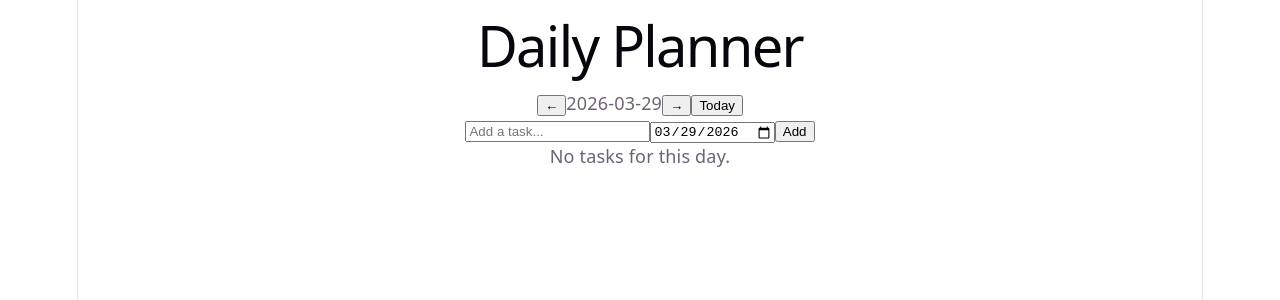
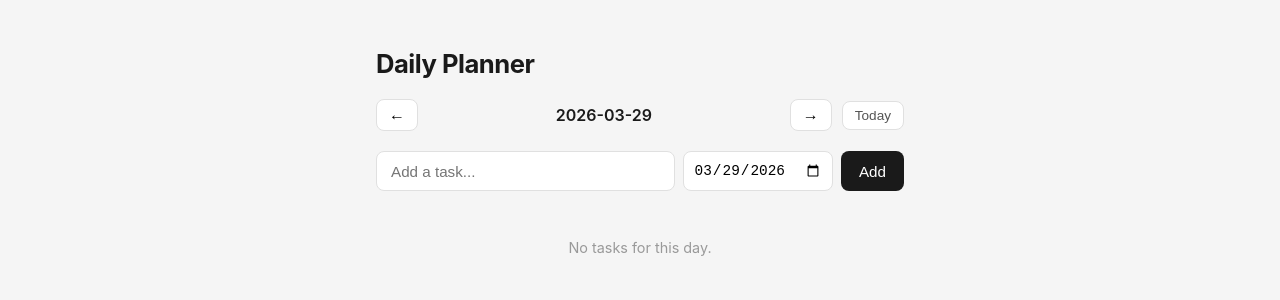
Before and after one commit to SKYDARTIST/daily-planner, a React (Vite) app: page / in a window 1280 px wide. Shown: the top 300 px of the page. Built offline with nearby package versions, Linux system fonts and the light colour scheme.

Commit message:
style: add clean minimal UI styles

```diff
--- a/src/App.css
+++ b/src/App.css
@@ -1,184 +1,155 @@
-.counter {
-  font-size: 16px;
-  padding: 5px 10px;
-  border-radius: 5px;
-  color: var(--accent);
-  background: var(--accent-bg);
-  border: 2px solid transparent;
-  transition: border-color 0.3s;
-  margin-bottom: 24px;
-
-  &:hover {
-    border-color: var(--accent-border);
-  }
-  &:focus-visible {
-    outline: 2px solid var(--accent);
-    outline-offset: 2px;
-  }
+.app {
+  max-width: 560px;
+  margin: 48px auto;
+  padding: 0 16px;
 }
 
-.hero {
-  position: relative;
-
-  .base,
-  .framework,
-  .vite {
-    inset-inline: 0;
-    margin: 0 auto;
+.app-title {
+  font-size: 1.6rem;
+  font-weight: 700;
+  margin-bottom: 20px;
+  letter-spacing: -0.5px;
 }
 
-  .base {
-    width: 170px;
-    position: relative;
-    z-index: 0;
+/* Date navigation */
+.date-nav {
+  display: flex;
+  align-items: center;
+  gap: 10px;
+  margin-bottom: 20px;
 }
 
-  .framework,
-  .vite {
-    position: absolute;
+.date-nav button {
+  background: #fff;
+  border: 1px solid #e0e0e0;
+  border-radius: 8px;
+  padding: 6px 12px;
+  cursor: pointer;
+  font-size: 1rem;
+  transition: background 0.15s;
 }
 
-  .framework {
-    z-index: 1;
-    top: 34px;
-    height: 28px;
-    transform: perspective(2000px) rotateZ(300deg) rotateX(44deg) rotateY(39deg)
-      scale(1.4);
+.date-nav button:hover {
+  background: #f0f0f0;
 }
 
-  .vite {
-    z-index: 0;
-    top: 107px;
-    height: 26px;
-    width: auto;
-    transform: perspective(2000px) rotateZ(300deg) rotateX(40deg) rotateY(39deg)
-      scale(0.8);
-  }
+.date-display {
+  font-weight: 600;
+  font-size: 1rem;
+  flex: 1;
+  text-align: center;
 }
 
-#center {
+.today-btn {
+  font-size: 0.85rem !important;
+  color: #555;
+}
+
+/* Task form */
+.task-form {
+  display: flex;
+  gap: 8px;
+  margin-bottom: 16px;
+}
+
+.task-input {
+  flex: 1;
+  padding: 10px 14px;
+  border: 1px solid #e0e0e0;
+  border-radius: 8px;
+  font-size: 0.95rem;
+  outline: none;
+  background: #fff;
+  transition: border-color 0.15s;
+}
+
+.task-input:focus {
+  border-color: #888;
+}
+
+.date-input {
+  padding: 10px 10px;
+  border: 1px solid #e0e0e0;
+  border-radius: 8px;
+  font-size: 0.9rem;
+  outline: none;
+  background: #fff;
+  cursor: pointer;
+}
+
+.task-form button[type="submit"] {
+  padding: 10px 18px;
+  background: #1a1a1a;
+  color: #fff;
+  border: none;
+  border-radius: 8px;
+  font-size: 0.95rem;
+  cursor: pointer;
+  transition: background 0.15s;
+}
+
+.task-form button[type="submit"]:hover {
+  background: #333;
+}
+
+/* Task list */
+.task-list {
   display: flex;
   flex-direction: column;
-  gap: 25px;
-  place-content: center;
-  place-items: center;
-  flex-grow: 1;
-
-  @media (max-width: 1024px) {
-    padding: 32px 20px 24px;
-    gap: 18px;
-  }
+  gap: 8px;
 }
 
-#next-steps {
-  display: flex;
-  border-top: 1px solid var(--border);
-  text-align: left;
-
-  & > div {
-    flex: 1 1 0;
-    padding: 32px;
-    @media (max-width: 1024px) {
-      padding: 24px 20px;
-    }
+.empty-state {
+  color: #999;
+  font-size: 0.9rem;
+  text-align: center;
+  padding: 32px 0;
 }
 
-  .icon {
-    margin-bottom: 16px;
-    width: 22px;
-    height: 22px;
+/* Task item */
+.task-item {
+  display: flex;
+  align-items: center;
+  gap: 12px;
+  background: #fff;
+  border: 1px solid #e0e0e0;
+  border-radius: 10px;
+  padding: 12px 14px;
+  transition: opacity 0.15s;
 }
 
-  @media (max-width: 1024px) {
-    flex-direction: column;
-    text-align: center;
-  }
+.task-item input[type="checkbox"] {
+  width: 18px;
+  height: 18px;
+  cursor: pointer;
+  accent-color: #1a1a1a;
+  flex-shrink: 0;
 }
 
-#docs {
-  border-right: 1px solid var(--border);
-
-  @media (max-width: 1024px) {
-    border-right: none;
-    border-bottom: 1px solid var(--border);
-  }
+.task-title {
+  flex: 1;
+  font-size: 0.95rem;
 }
 
-#next-steps ul {
-  list-style: none;
-  padding: 0;
-  display: flex;
-  gap: 8px;
-  margin: 32px 0 0;
-
-  .logo {
-    height: 18px;
+.task-item.done {
+  opacity: 0.5;
 }
 
-  a {
-    color: var(--text-h);
-    font-size: 16px;
-    border-radius: 6px;
-    background: var(--social-bg);
-    display: flex;
-    padding: 6px 12px;
-    align-items: center;
-    gap: 8px;
-    text-decoration: none;
-    transition: box-shadow 0.3s;
-
-    &:hover {
-      box-shadow: var(--shadow);
-    }
-    .button-icon {
-      height: 18px;
-      width: 18px;
-    }
+.task-item.done .task-title {
+  text-decoration: line-through;
 }
 
-  @media (max-width: 1024px) {
-    margin-top: 20px;
-    flex-wrap: wrap;
-    justify-content: center;
-
-    li {
-      flex: 1 1 calc(50% - 8px);
+.delete-btn {
+  background: none;
+  border: none;
+  color: #bbb;
+  font-size: 1.2rem;
+  cursor: pointer;
+  line-height: 1;
+  padding: 0 4px;
+  transition: color 0.15s;
 }
 
-    a {
-      width: 100%;
-      justify-content: center;
-      box-sizing: border-box;
+.delete-btn:hover {
+  color: #e00;
 }
-  }
-}
-
-#spacer {
-  height: 88px;
-  border-top: 1px solid var(--border);
-  @media (max-width: 1024px) {
-    height: 48px;
-  }
-}
-
-.ticks {
-  position: relative;
-  width: 100%;
-
-  &::before,
-  &::after {
-    content: '';
-    position: absolute;
-    top: -4.5px;
-    border: 5px solid transparent;
-  }
-
-  &::before {
-    left: 0;
-    border-left-color: var(--border);
-  }
-  &::after {
-    right: 0;
-    border-right-color: var(--border);
-  }
-}
--- a/src/index.css
+++ b/src/index.css
@@ -1,111 +1,12 @@
-:root {
-  --text: #6b6375;
-  --text-h: #08060d;
-  --bg: #fff;
-  --border: #e5e4e7;
-  --code-bg: #f4f3ec;
-  --accent: #aa3bff;
-  --accent-bg: rgba(170, 59, 255, 0.1);
-  --accent-border: rgba(170, 59, 255, 0.5);
-  --social-bg: rgba(244, 243, 236, 0.5);
-  --shadow:
-    rgba(0, 0, 0, 0.1) 0 10px 15px -3px, rgba(0, 0, 0, 0.05) 0 4px 6px -2px;
-
-  --sans: system-ui, 'Segoe UI', Roboto, sans-serif;
-  --heading: system-ui, 'Segoe UI', Roboto, sans-serif;
-  --mono: ui-monospace, Consolas, monospace;
-
-  font: 18px/145% var(--sans);
-  letter-spacing: 0.18px;
-  color-scheme: light dark;
-  color: var(--text);
-  background: var(--bg);
-  font-synthesis: none;
-  text-rendering: optimizeLegibility;
-  -webkit-font-smoothing: antialiased;
-  -moz-osx-font-smoothing: grayscale;
-
-  @media (max-width: 1024px) {
-    font-size: 16px;
-  }
-}
-
-@media (prefers-color-scheme: dark) {
-  :root {
-    --text: #9ca3af;
-    --text-h: #f3f4f6;
-    --bg: #16171d;
-    --border: #2e303a;
-    --code-bg: #1f2028;
-    --accent: #c084fc;
-    --accent-bg: rgba(192, 132, 252, 0.15);
-    --accent-border: rgba(192, 132, 252, 0.5);
-    --social-bg: rgba(47, 48, 58, 0.5);
-    --shadow:
-      rgba(0, 0, 0, 0.4) 0 10px 15px -3px, rgba(0, 0, 0, 0.25) 0 4px 6px -2px;
-  }
-
-  #social .button-icon {
-    filter: invert(1) brightness(2);
-  }
+*, *::before, *::after {
+  box-sizing: border-box;
+  margin: 0;
+  padding: 0;
 }
 
 body {
-  margin: 0;
+  font-family: -apple-system, BlinkMacSystemFont, 'Segoe UI', sans-serif;
+  background: #f5f5f5;
+  color: #1a1a1a;
+  min-height: 100vh;
 }
-
-#root {
-  width: 1126px;
-  max-width: 100%;
-  margin: 0 auto;
-  text-align: center;
-  border-inline: 1px solid var(--border);
-  min-height: 100svh;
-  display: flex;
-  flex-direction: column;
-  box-sizing: border-box;
-}
-
-h1,
-h2 {
-  font-family: var(--heading);
-  font-weight: 500;
-  color: var(--text-h);
-}
-
-h1 {
-  font-size: 56px;
-  letter-spacing: -1.68px;
-  margin: 32px 0;
-  @media (max-width: 1024px) {
-    font-size: 36px;
-    margin: 20px 0;
-  }
-}
-h2 {
-  font-size: 24px;
-  line-height: 118%;
-  letter-spacing: -0.24px;
-  margin: 0 0 8px;
-  @media (max-width: 1024px) {
-    font-size: 20px;
-  }
-}
-p {
-  margin: 0;
-}
-
-code,
-.counter {
-  font-family: var(--mono);
-  display: inline-flex;
-  border-radius: 4px;
-  color: var(--text-h);
-}
-
-code {
-  font-size: 15px;
-  line-height: 135%;
-  padding: 4px 8px;
-  background: var(--code-bg);
-}
```
Lines whose indentation alone changed are shown as unchanged.
